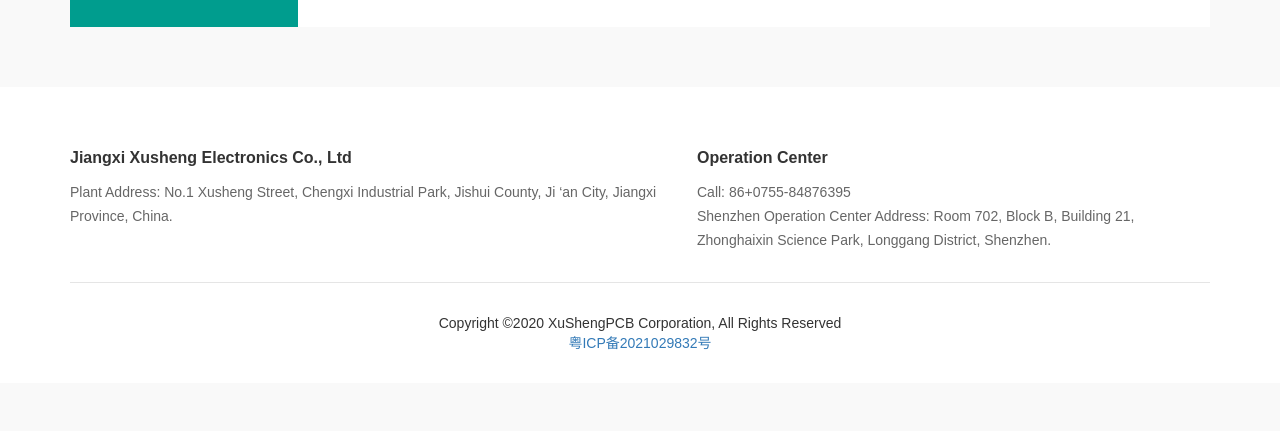
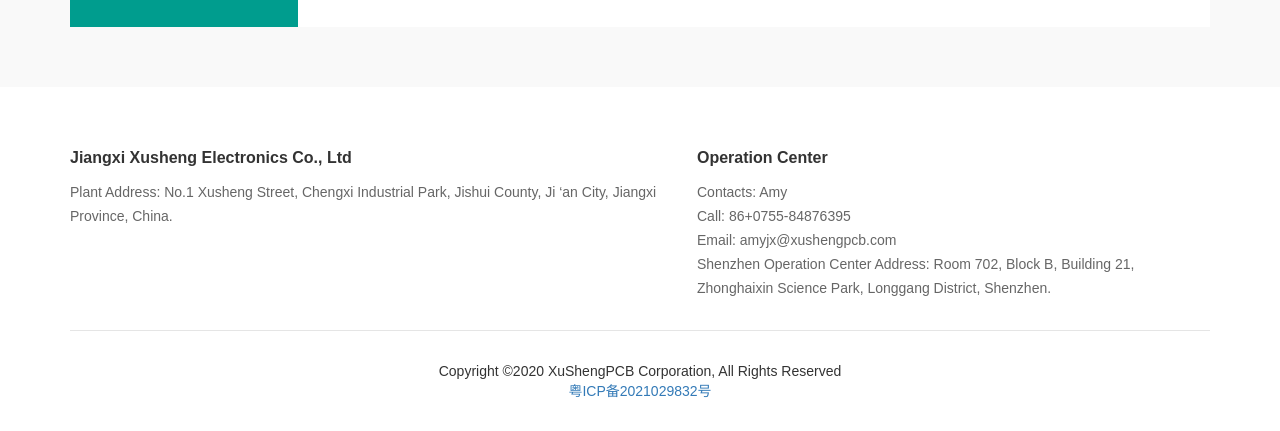
Before and after one commit to Vicky123678/site, a plain HTML site: page index.html in a window 1280 px wide. Shown: the part 1880-2311 px from the top of the page. Before the commit the page ends 2263 px from the top, so only its background shows below. Drawn offline with Linux system fonts and the light colour scheme.

Commit message:
add contacts and email for home page

```diff
--- a/index.html
+++ b/index.html
@@ -499,7 +499,7 @@ color: #009d8e;
       <div class="footer_contact">
         <div class="contacttit">Operation Center</div>
         <div class="footer_contact_con">
-          Call: 86+0755-84876395</br>
+          Contacts: Amy</br>Call: 86+0755-84876395</br>Email: amyjx@xushengpcb.com</br>
           Shenzhen Operation Center Address: Room 702, Block B, Building 21, Zhonghaixin Science Park, Longgang District, Shenzhen.</br>
         </div>
       </div>
```
